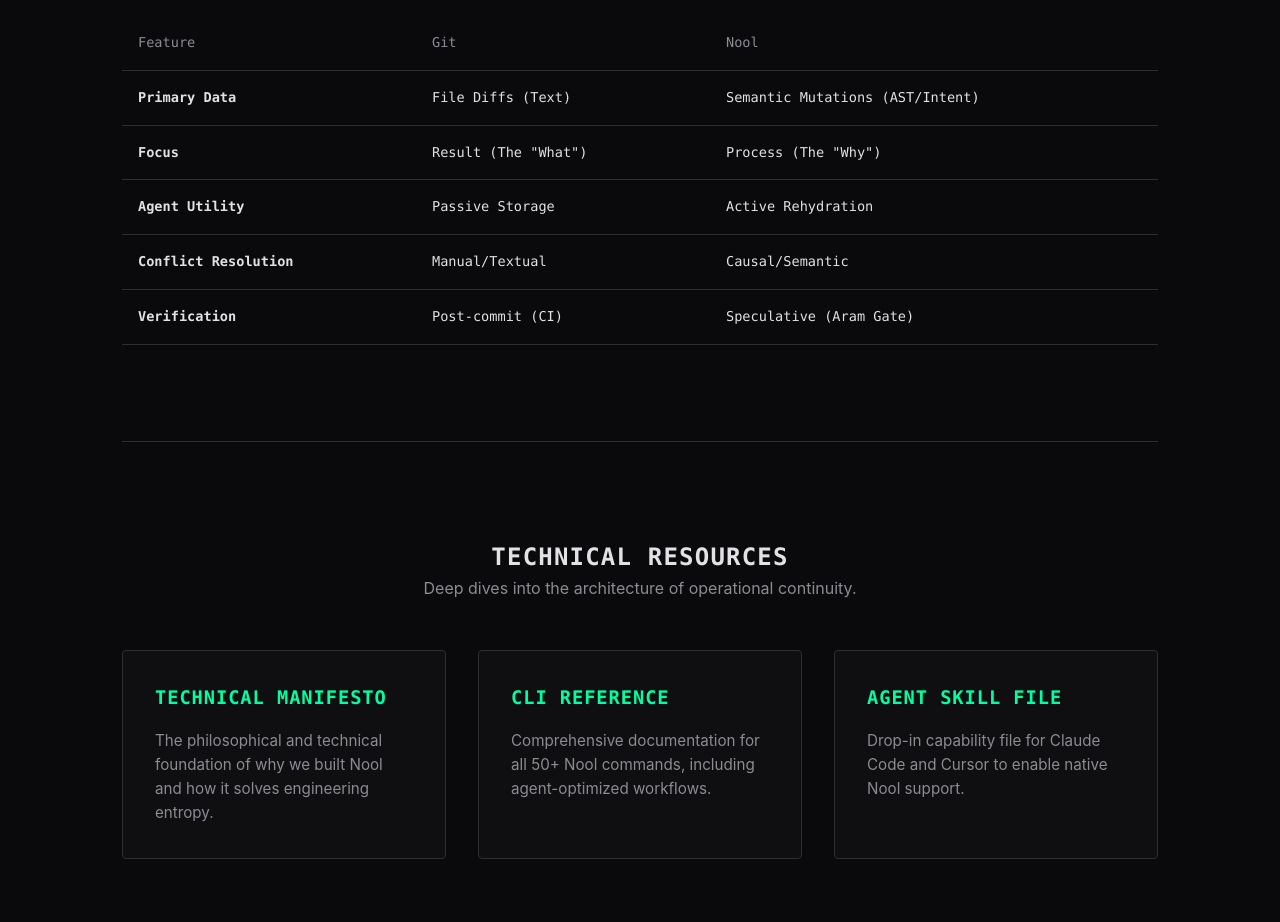
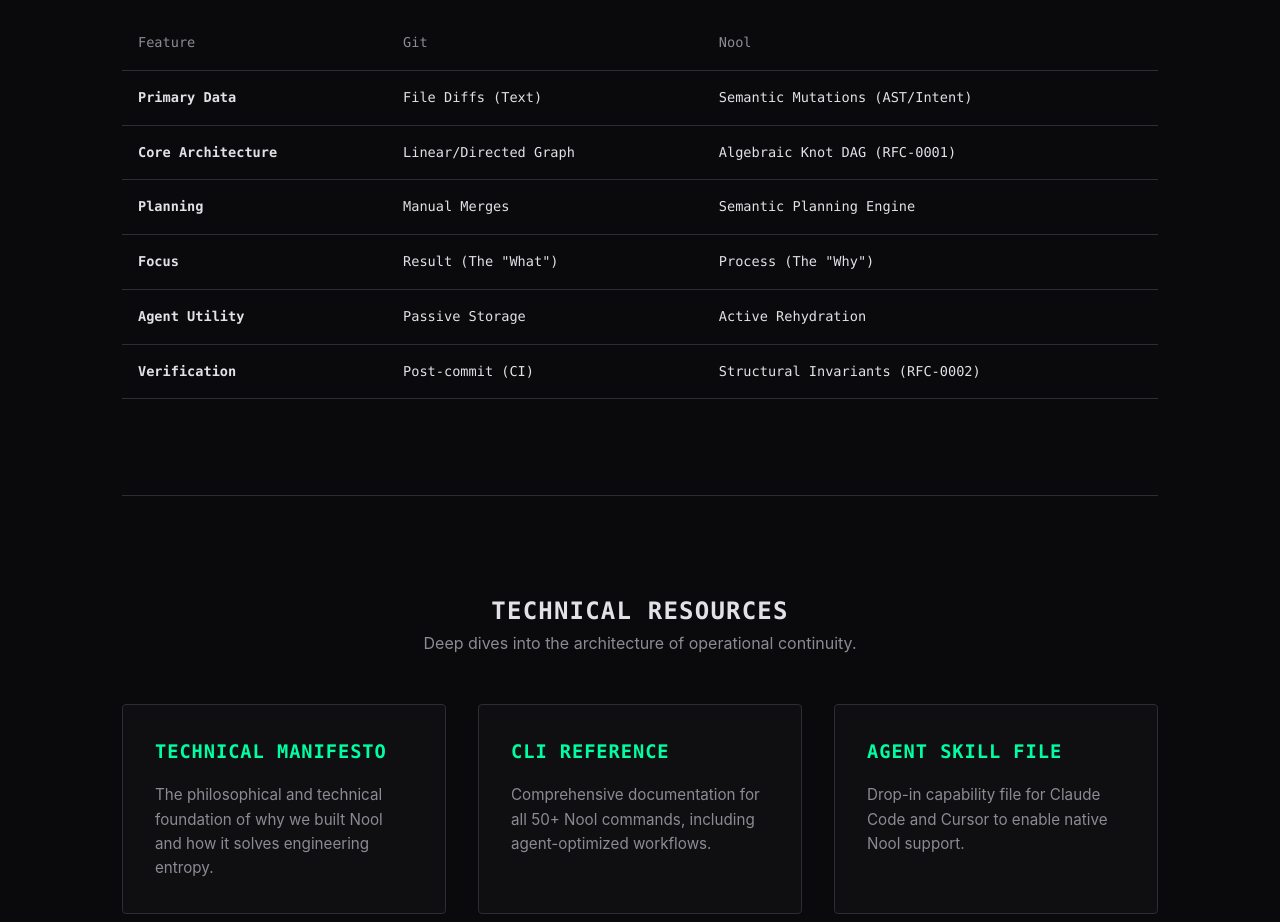
Before and after one commit to theswiftway/nool-cli, a plain HTML site: page docs/index.html in a window 1280 px wide. Shown: the part 2340-3262 px from the top of the page. Drawn offline with Linux system fonts and the light colour scheme.

Commit message:
upgraded to v2.2.1

```diff
--- a/docs/index.html
+++ b/docs/index.html
@@ -27,18 +27,19 @@
     "applicationCategory": "DeveloperApplication",
     "operatingSystem": "Linux, macOS, Windows",
     "description": "Operational continuity infrastructure for AI-native engineering. Provides persistent engineering state, semantic lineage, and deterministic context rehydration for autonomous agents.",
-    "softwareVersion": "1.33.0",
+    "softwareVersion": "2.2.1",
     "offers": {
       "@type": "Offer",
       "price": "0",
       "priceCurrency": "USD"
     },
     "featureList": [
+      "Semantic Planning",
       "Deterministic Rehydration",
       "Semantic Lineage",
       "Governed Autonomy",
       "Speculative Reification",
-      "Knot DAG Architecture"
+      "Algebraic DAG Architecture"
     ]
   }
   </script>
@@ -159,6 +160,16 @@
               <td>Semantic Mutations (AST/Intent)</td>
             </tr>
             <tr>
+              <td>Core Architecture</td>
+              <td>Linear/Directed Graph</td>
+              <td>Algebraic Knot DAG (RFC-0001)</td>
+            </tr>
+            <tr>
+              <td>Planning</td>
+              <td>Manual Merges</td>
+              <td>Semantic Planning Engine</td>
+            </tr>
+            <tr>
               <td>Focus</td>
               <td>Result (The "What")</td>
               <td>Process (The "Why")</td>
@@ -169,14 +180,9 @@
               <td>Active Rehydration</td>
             </tr>
             <tr>
-              <td>Conflict Resolution</td>
-              <td>Manual/Textual</td>
-              <td>Causal/Semantic</td>
-            </tr>
-            <tr>
               <td>Verification</td>
               <td>Post-commit (CI)</td>
-              <td>Speculative (Aram Gate)</td>
+              <td>Structural Invariants (RFC-0002)</td>
             </tr>
           </tbody>
         </table>
```
Also changed, not shown: 8 other files.
